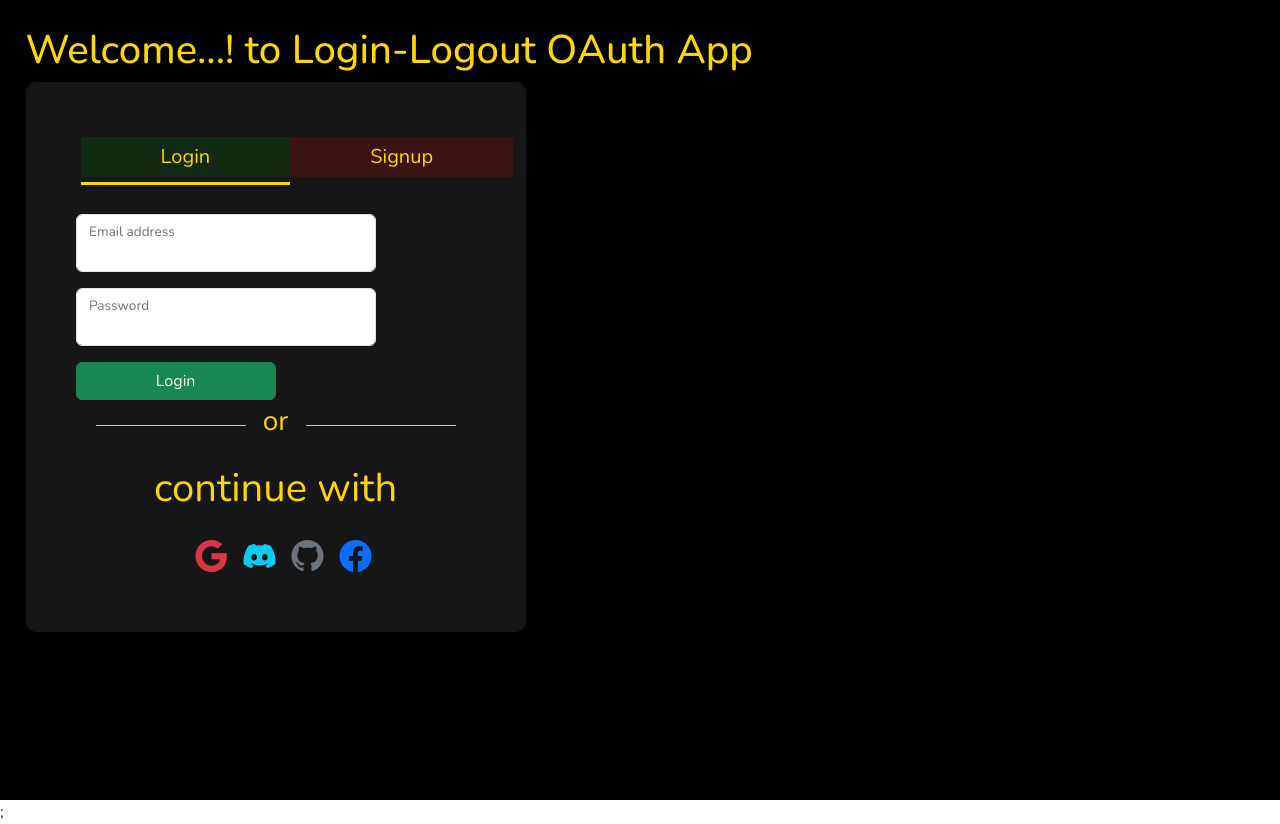
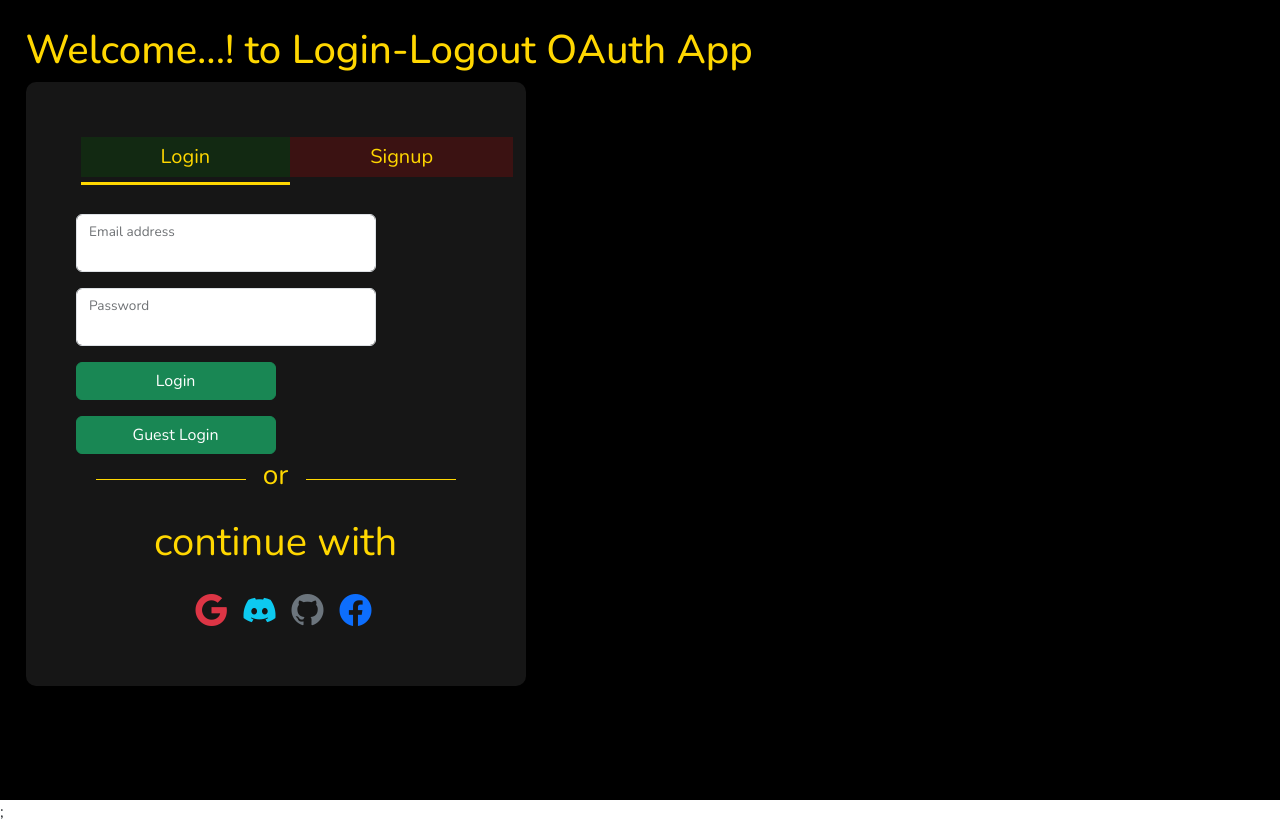
Before and after one commit to Satish8798/LoginAndLogoutWithOAuth-frontend, a React (Create React App) app: page /auth/login in a window 1280 px wide. Built offline with nearby package versions, Linux system fonts and the light colour scheme; no server answers; a web font is replaced by a local one.

Commit message:
added guest user

```diff
--- a/src/pages/Home.jsx
+++ b/src/pages/Home.jsx
@@ -2,7 +2,7 @@ import { Navigation } from "@mui/icons-material";
 import axios from "axios";
 import React,{useRef, useState} from "react";
 import { useNavigate } from "react-router-dom";
-import photo from "../images/images.jpg"
+import photo from "../images/Default_pfp.svg.png"
 
 function Home({ user, setUser, loginStatus, setLoginStatus }) {
   const navigateTo = useNavigate(); // hook for navigating through routes
--- a/src/pages/Todo.jsx
+++ b/src/pages/Todo.jsx
@@ -83,9 +83,9 @@ function Todo({ user, loginStatus }) {
               required
             />
             <label style={{ color: "black" }}>Enter todo..</label>
-            <button type='submit' className="btn btn-primary mt-2" >
+            <button type='submit' className="btn btn-primary mt-2 w-50" >
               {!addLoading ? (
-                <p>Add Todo</p>
+                "Add Todo"
               ) : (
                 <div class="spinner-border text-dark" role="status">
                   <span class="visually-hidden">Loading...</span>
@@ -94,7 +94,7 @@ function Todo({ user, loginStatus }) {
             </button>
           </form>
           <div className="col-12 mt-5">
-            <h3>Todo List</h3>
+            <h3>List</h3>
             <div className="todo-list">
               {todoList.length !== 0 &&
                 todoList.map((t, i) => (
--- a/src/pages/login.jsx
+++ b/src/pages/login.jsx
@@ -216,6 +216,13 @@ function Login({ user, setUser, loginStatus, setLoginStatus }) {
             )  : `Login`
           }
           </button>
+          <br />
+          <button type="button" className="btn btn-success mt-3 w-50"
+          onClick={()=>{
+            setInputData({ password: "Guest@123#123" , email: "guest@gmail.com" });
+          }}>
+            Guest Login
+          </button>
 
               {/* toast that shows different messages based on server respones */}
           <ToastContainer />
```
Also changed, not shown: src/images/Default_pfp.svg.png (added).
